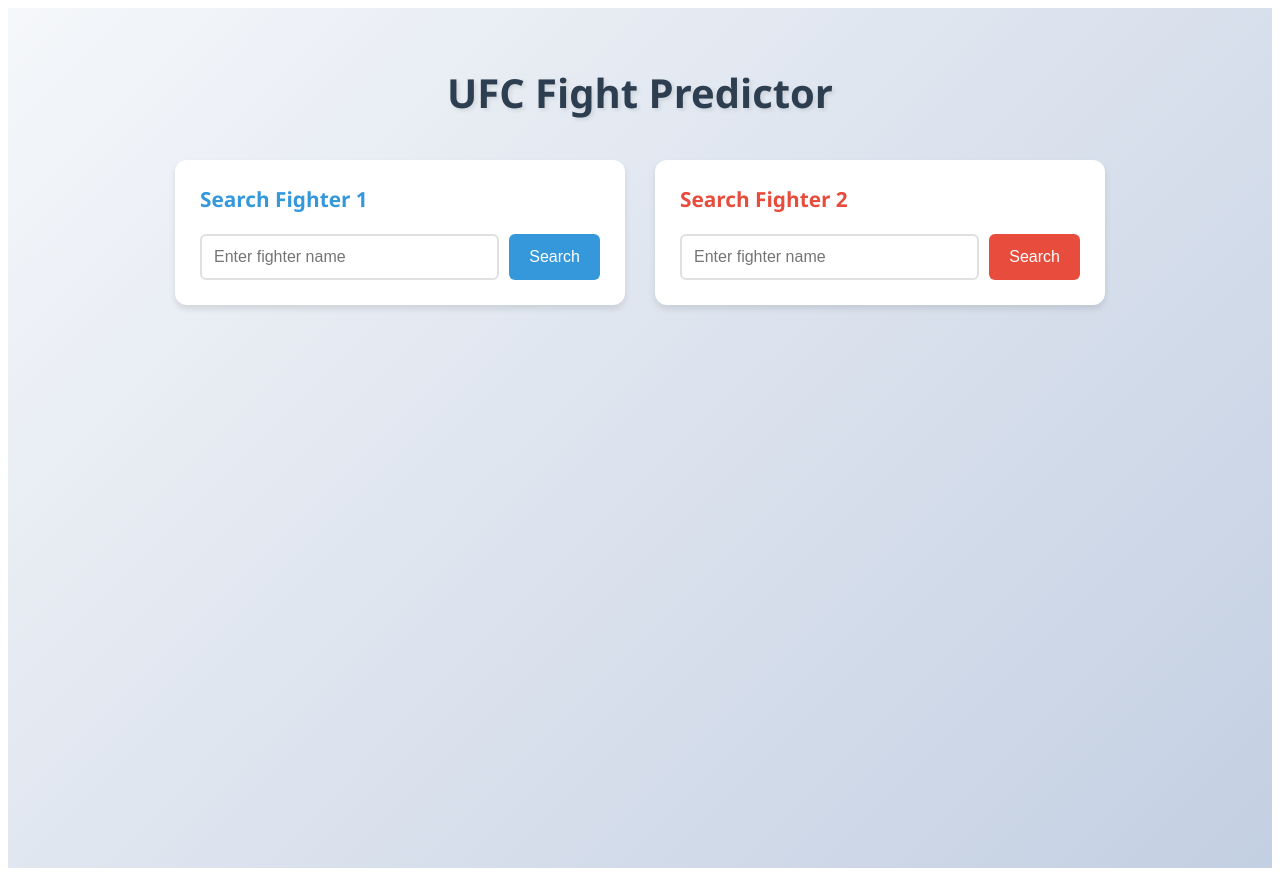
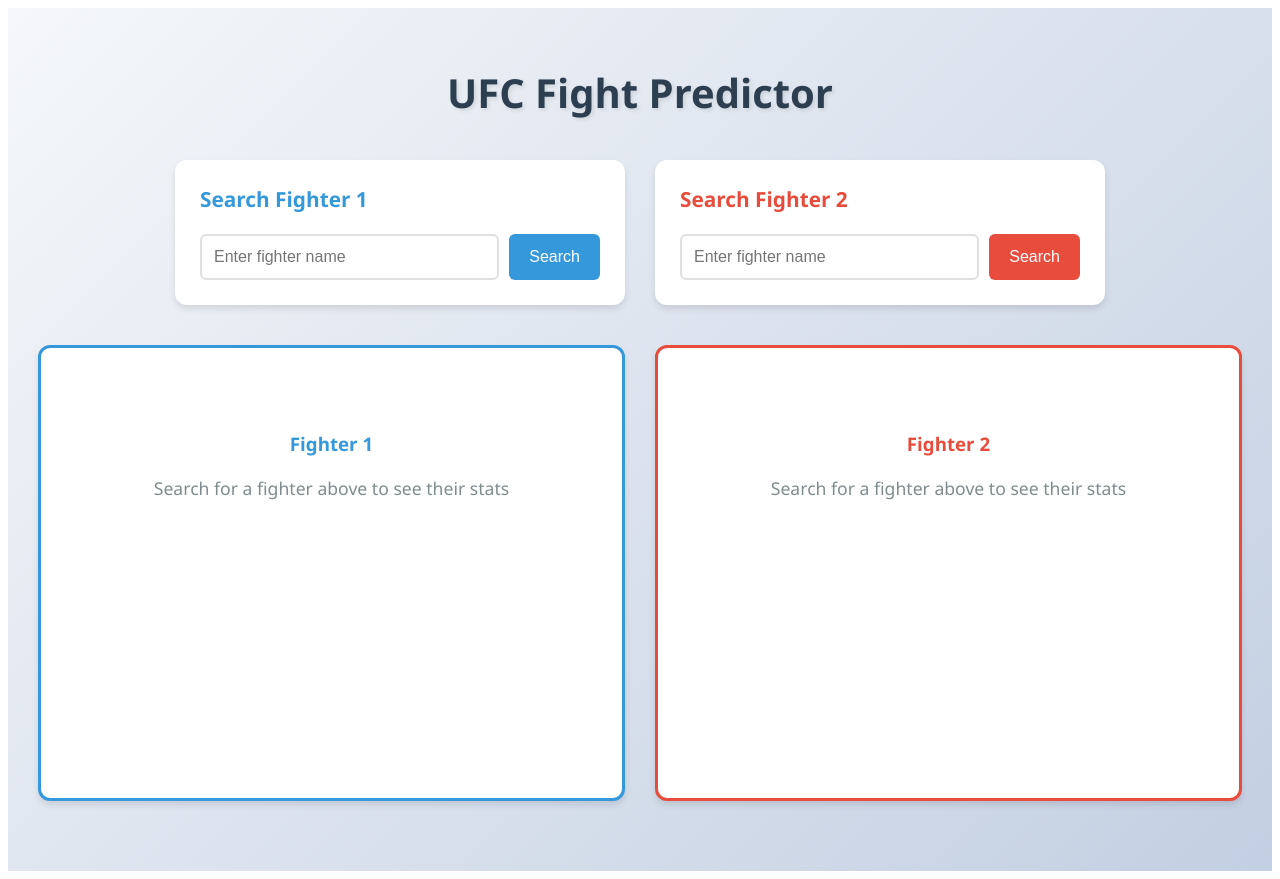
Before and after one commit to Rohan0305/UFCFightPredictor, an Angular app in the folder ufc-fight-predictor/: page / in a window 1280 px wide. Built offline with nearby package versions, Linux system fonts and the light colour scheme.

Commit message:
Additional UI Card

```diff
--- a/ufc-fight-predictor/src/app/app.component.html
+++ b/ufc-fight-predictor/src/app/app.component.html
@@ -30,9 +30,11 @@
     </div>
   </div>
 
-  <!-- Fighter Cards -->
+  <!-- Fighter Cards - Always maintain layout -->
   <div style="display: flex; gap: 30px; margin-bottom: 40px;">
-    <div *ngIf="fighter1" style="flex: 1; background: white; border-radius: 12px; padding: 25px; box-shadow: 0 4px 6px rgba(0,0,0,0.1); border-left: 5px solid #3498db;">
+    <!-- Fighter 1 Card - Always takes left half -->
+    <div style="flex: 1; background: white; border-radius: 12px; padding: 25px; box-shadow: 0 4px 6px rgba(0,0,0,0.1); border: 3px solid #3498db; min-height: 400px;">
+      <div *ngIf="fighter1; else fighter1Placeholder">
         <h3 style="color: #3498db; margin-top: 0; font-size: 1.8rem; border-bottom: 2px solid #3498db; padding-bottom: 10px;">{{ fighter1.Name }}</h3>
         <p *ngIf="fighter1.Nickname" style="font-style: italic; color: #7f8c8d; margin-bottom: 25px; font-size: 1.1rem;">"{{ fighter1.Nickname }}"</p>
 
@@ -88,7 +90,18 @@
         </div>
       </div>
 
-    <div *ngIf="fighter2" style="flex: 1; background: white; border-radius: 12px; padding: 25px; box-shadow: 0 4px 6px rgba(0,0,0,0.1); border-left: 5px solid #e74c3c;">
+      <!-- Placeholder when no fighter -->
+      <ng-template #fighter1Placeholder>
+        <div style="text-align: center; padding: 40px 20px; color: #7f8c8d;">
+          <h3 style="color: #3498db; margin-bottom: 20px;">Fighter 1</h3>
+          <p style="font-size: 1.1rem; margin-bottom: 15px;">Search for a fighter above to see their stats</p>
+        </div>
+      </ng-template>
+    </div>
+
+    <!-- Fighter 2 Card - Always takes right half -->
+    <div style="flex: 1; background: white; border-radius: 12px; padding: 25px; box-shadow: 0 4px 6px rgba(0,0,0,0.1); border: 3px solid #e74c3c; min-height: 400px;">
+      <div *ngIf="fighter2; else fighter2Placeholder">
         <h3 style="color: #e74c3c; margin-top: 0; font-size: 1.8rem; border-bottom: 2px solid #e74c3c; padding-bottom: 10px;">{{ fighter2.Name }}</h3>
         <p *ngIf="fighter2.Nickname" style="font-style: italic; color: #7f8c8d; margin-bottom: 25px; font-size: 1.1rem;">"{{ fighter2.Nickname }}"</p>
 
@@ -143,6 +156,15 @@
           <p style="margin: 8px 0;"><strong>Ground Win %:</strong> {{ fighter2['Win by Method'].Ground }}</p>
         </div>
       </div>
+
+      <!-- Placeholder when no fighter -->
+      <ng-template #fighter2Placeholder>
+        <div style="text-align: center; padding: 40px 20px; color: #7f8c8d;">
+          <h3 style="color: #e74c3c; margin-bottom: 20px;">Fighter 2</h3>
+          <p style="font-size: 1.1rem; margin-bottom: 15px;">Search for a fighter above to see their stats</p>
+        </div>
+      </ng-template>
+    </div>
   </div>
 
   <!-- Prediction Section -->
```
Lines whose indentation alone changed are shown as unchanged.
